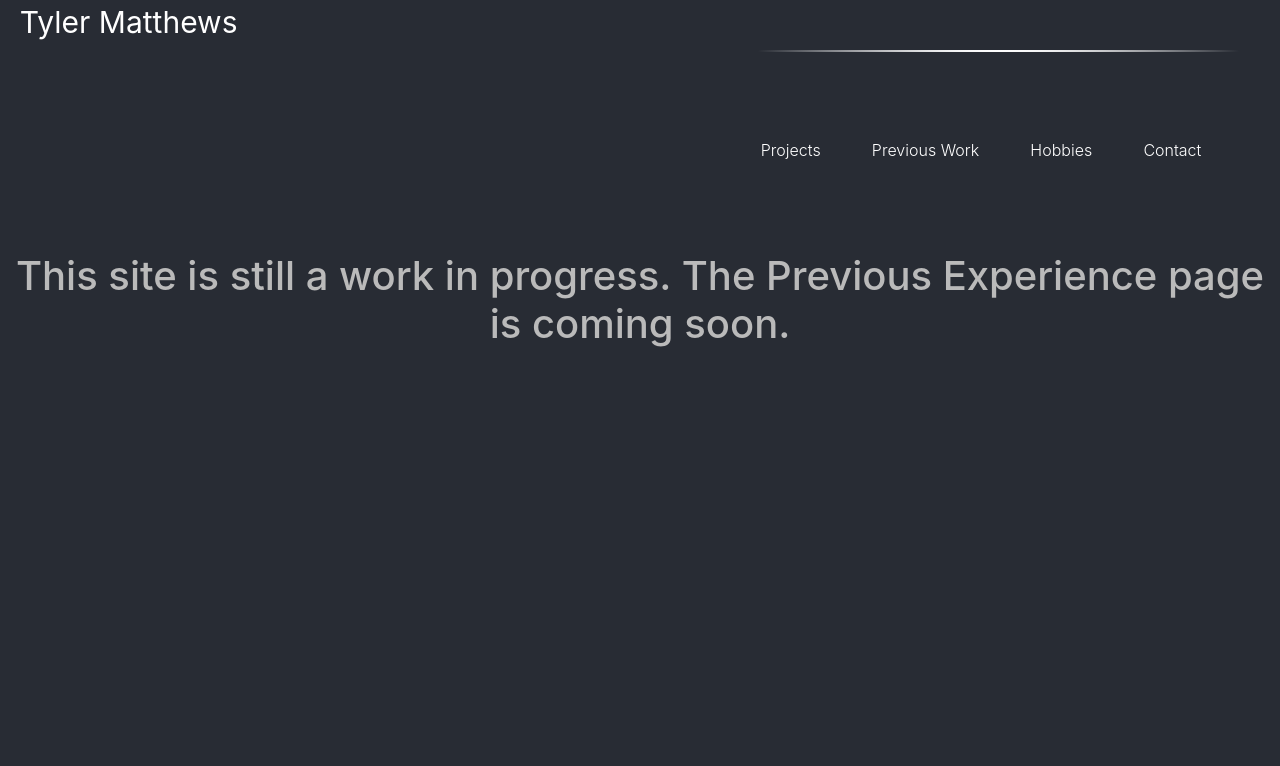
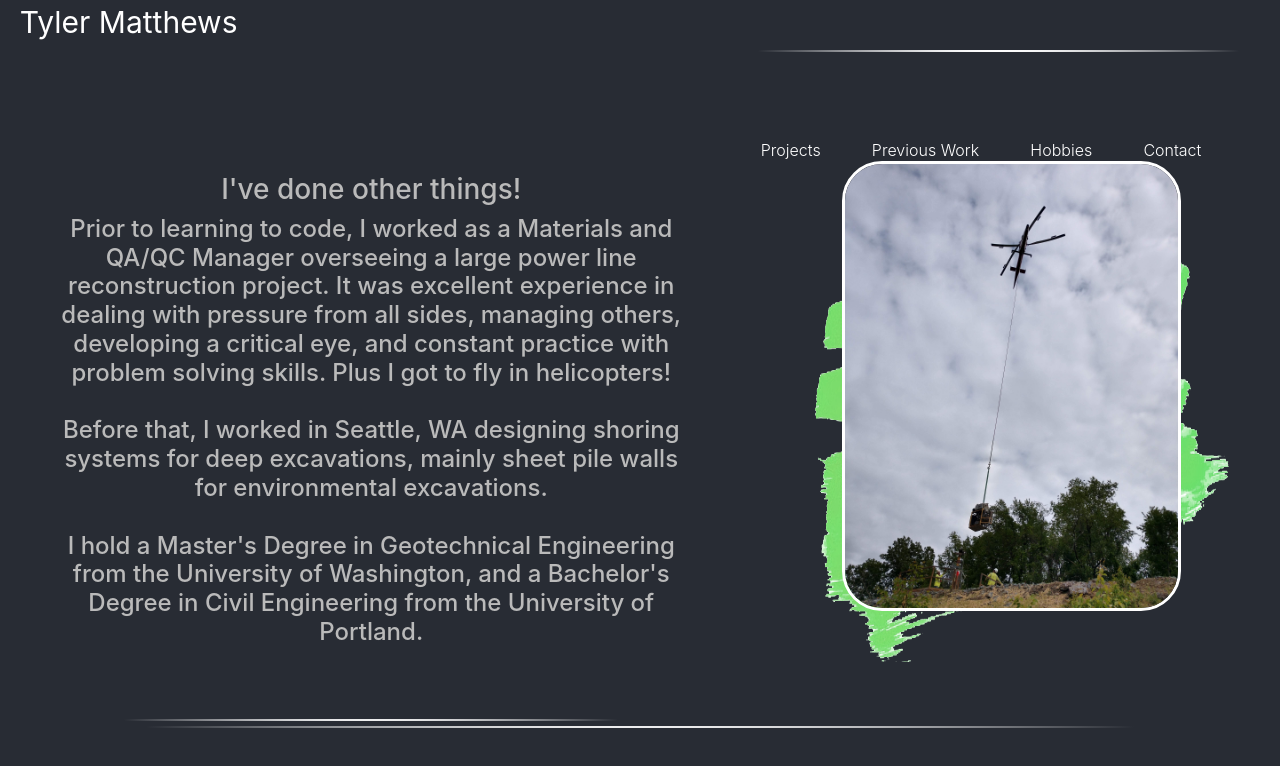
Before and after one commit to T-Matthews/profile_react, a React (Create React App) app: page /previous in a window 1280 px wide. Shown: the top 766 px of the page. Built offline with nearby package versions, Linux system fonts and the light colour scheme.

Commit message:
previous page updated, needs more work

```diff
--- /dev/null
+++ b/src/components/previous.js
@@ -0,0 +1,42 @@
+import React from 'react';
+import previous_pic from "../static/previous_pic.jpg";
+import Links from "../components/links";
+
+let Previouswork = () =>{
+
+    return (
+        <>
+            <div id='contact'>
+                <div className="contact-text-area">
+                    <div className="contact-text">
+                        <h3 className="contact-header">I've done other things!</h3>
+                        <h4 className="contact-text-content">Prior to learning to code,
+                        I worked as a Materials and QA/QC Manager overseeing a large power
+                        line reconstruction project. It was excellent experience in dealing with
+                        pressure from all sides, managing others, developing a critical eye, and
+                        constant practice with problem solving skills. Plus I got to fly in helicopters!
+                        <br/>
+                        <br/>
+                        Before that, I worked in Seattle, WA designing shoring
+                        systems for deep excavations, mainly sheet pile walls for environmental excavations.
+                        <br/>
+                        <br/>
+                        I hold a Master's Degree in Geotechnical Engineering from the University of Washington, and a
+                        Bachelor's Degree in Civil Engineering from the University of Portland.
+                        </h4>
+
+                    </div>
+                    <div className='banner-space'/>
+                <div className="underline-center"/>
+                </div>
+                <div className="contact-image">
+                    <img className="image" id="contact-pic" src={previous_pic}/>
+                </div>
+            </div>
+            <div className='banner-space'/>
+            <div className="underline-center"/>
+        </>
+    )
+}
+
+export default Previouswork
--- a/src/views (pages)/Previous.js
+++ b/src/views (pages)/Previous.js
@@ -1,5 +1,6 @@
 import React from "react";
 import Navbar from "../components/navbar"
+import Previouswork from "../components/previous"
 
 
 let Previous = () =>{
@@ -7,8 +8,7 @@ let Previous = () =>{
     return (
         <>
         <Navbar/>
-        <div className='buffer'></div>
-         <h1>This site is still a work in progress. The Previous Experience page is coming soon.</h1>
+        <Previouswork/>
         </>
     )
 }
```
Also changed, not shown: src/static/previous_pic.jpg (added).
